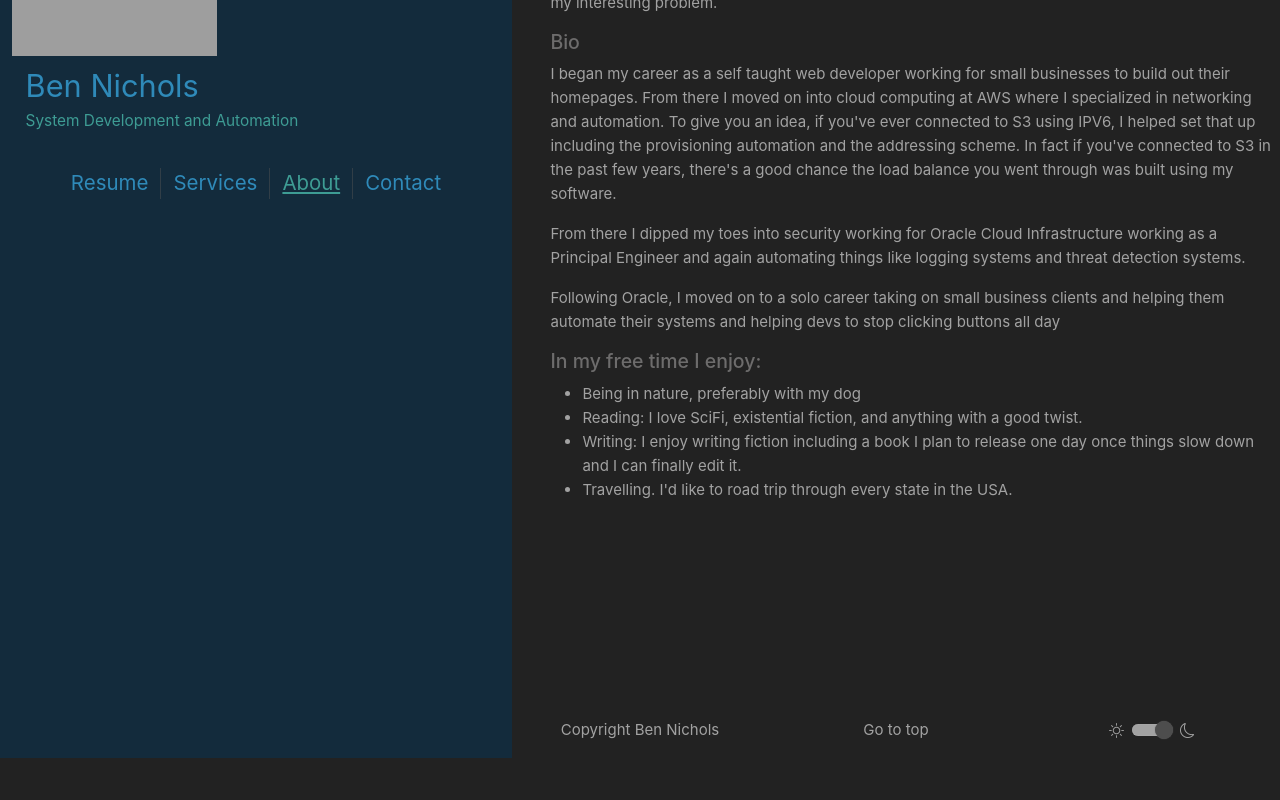
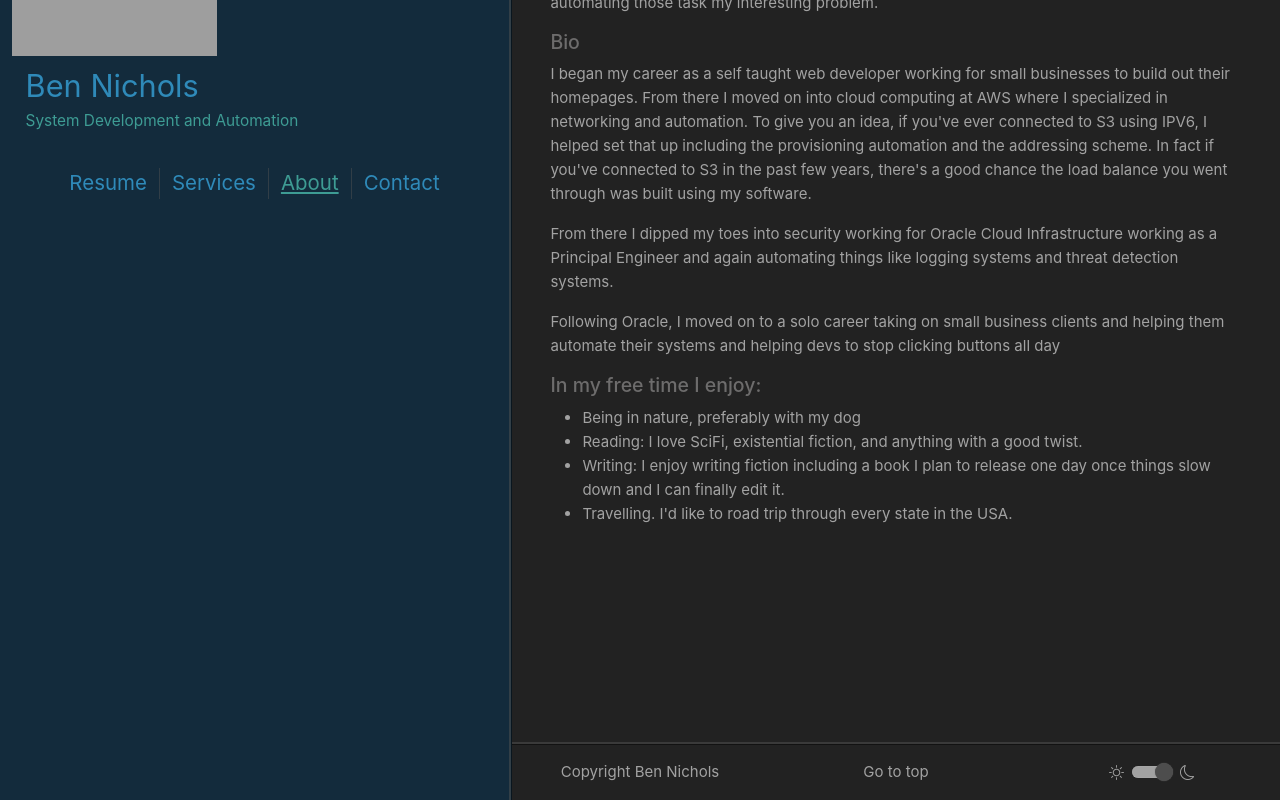
Before and after one commit to bnichs/bnichs-public, a Vue app in the folder bnichs/: page /about in a window 1280 px wide. Shown: the part 274-1074 px from the top of the page. Before the commit the page ends 1032 px from the top, so only its background shows below. Built offline with nearby package versions, Linux system fonts and the light colour scheme; grey boxes are pictures that could not be loaded.

Commit message:
Heading border

```diff
--- a/bnichs/src/App.vue
+++ b/bnichs/src/App.vue
@@ -115,10 +115,14 @@ export default defineComponent({
 </script>
 
 <style>
+:root{
+  --header-border: 3px ridge var(--color-border)
+}
 
 .clearHeader {
   clear: both;
   background-color: var(--color-heading-bg);
+  border-right: var(--header-border)
 }
 
 body{
@@ -130,6 +134,8 @@ footer{
   text-align: center;
   display: block;
   margin: 15vh 0 0 0 !important;
+  border-top: var(--header-border);
+  padding-top: 15px;
   /*position: absolute;*/
 }
 
@@ -224,6 +230,7 @@ main {
     /*padding-right: calc(var(--section-gap) / 4);*/
     /*padding: 20vh 0 0 5vw;*/
     height: 100%;
+    border-right: var(--header-border)
   }
 
 
@@ -245,7 +252,7 @@ main {
 
 
   main{
-    padding: 5vh 0 10vh 3vw;
+    padding: 5vh 3vw 10vh 3vw;
     width: 60vw;
   }
 
@@ -262,6 +269,7 @@ main {
 
   header{
     /*padding: 2vh 0 4vh 0;*/
+    border-bottom: var(--header-border)
   }
 
   header .wrapper {
@@ -270,7 +278,7 @@ main {
   header .wrapper {
     margin: 0;
     padding-top: 2vh;
-    padding-bottom: 5vh;
+    padding-bottom: 2.5vh;
     font-size: 1.0rem;
   }
 
--- a/bnichs/src/components/MainBox.vue
+++ b/bnichs/src/components/MainBox.vue
@@ -1,6 +1,6 @@
 <template>
   <main>
-    <h1>
+    <h1 class="pageTitle">
       <slot name="title"></slot>
     </h1>
 
@@ -13,4 +13,8 @@
 </template>
 
 <style>
+
+.pageTitle {
+  /*border-bottom: 1px solid black;*/
+}
 </style>
```
